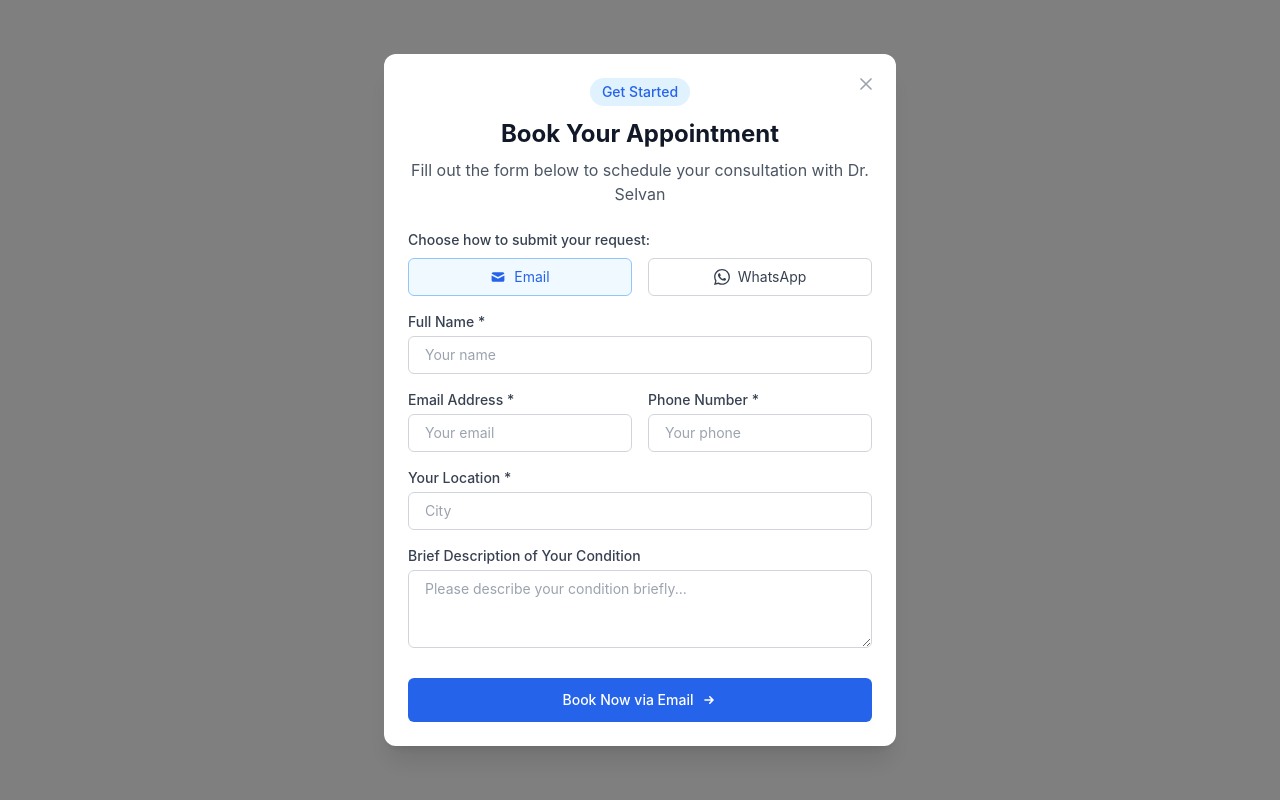
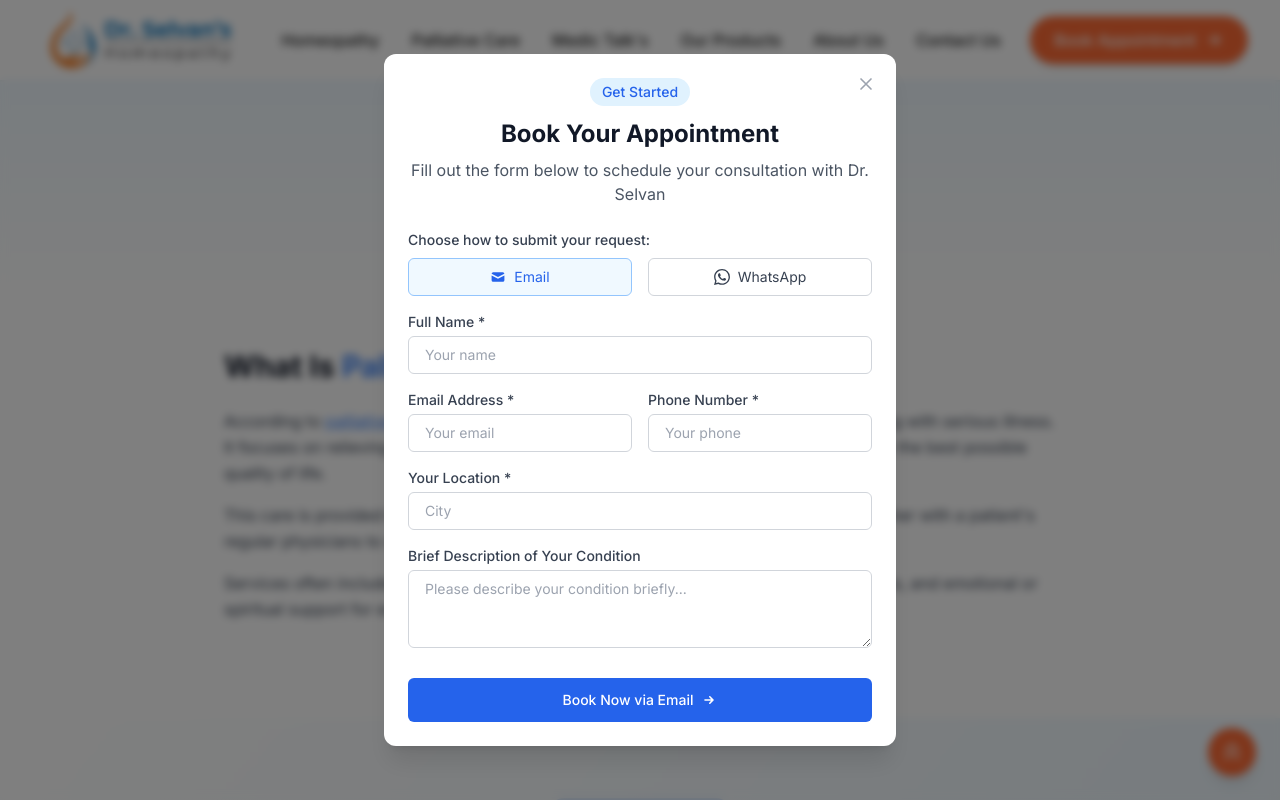
Before and after one commit to dinesh3456/dr-selvan-homeopathy, a Next.js app: page /palliative-care in a window 1280 px wide. Before the commit this address had no page. Shown: the top 800 px of the page. Built offline with nearby package versions, Linux system fonts and the light colour scheme.

Commit message:
Remove palliative care section from home and add nav links

```diff
--- a/src/components/home/PalliativeCareSection.jsx
+++ b/src/components/home/PalliativeCareSection.jsx
@@ -200,6 +200,32 @@ const PalliativeCareSection = () => {
                   of conventional treatments, and improve overall quality of
                   life.
                 </p>
+                <p className="text-gray-600 mt-4">
+                  According to
+                  {" "}
+                  <a
+                    href="https://palliativeorg.com"
+                    target="_blank"
+                    rel="noopener noreferrer"
+                    className="text-primary underline"
+                  >
+                    palliativeorg.com
+                  </a>
+                  , palliative care focuses on relieving symptoms and stress so
+                  patients and families can enjoy the best possible quality of
+                  life during treatment.
+                </p>
+                <p className="text-gray-600 mt-4">
+                  The site explains that an interdisciplinary team of doctors,
+                  nurses, and other specialists works alongside a patient's
+                  regular physicians to provide an extra layer of support.
+                </p>
+                <p className="text-gray-600 mt-4 mb-6">
+                  Palliative care can be started at any stage of a serious
+                  illness and may include help with pain management, guidance on
+                  treatment choices, and emotional or spiritual support for both
+                  patient and family members.
+                </p>
 
                 <div className="mt-6">
                   <AppointmentButton
--- a/src/components/layout/Header.jsx
+++ b/src/components/layout/Header.jsx
@@ -278,6 +278,15 @@ const Header = () => {
 
             <motion.div whileHover="hover" variants={linkHoverVariants}>
               <Link
+                href="/palliative-care"
+                className="text-dark hover:text-primary font-medium transition"
+              >
+                Palliative Care
+              </Link>
+            </motion.div>
+
+            <motion.div whileHover="hover" variants={linkHoverVariants}>
+              <Link
                 href="/natural-treatment"
                 className="text-dark hover:text-primary font-medium transition"
               >
@@ -528,6 +537,23 @@ const Header = () => {
                 </div>
               )}
 
+              {/* Palliative Care Menu Item */}
+              <motion.div
+                variants={menuItemVariants}
+                whileHover={{
+                  backgroundColor: "#EFF6FF",
+                  x: 5,
+                }}
+              >
+                <Link
+                  href="/palliative-care"
+                  className="block px-3 py-2 text-base font-medium text-dark hover:text-primary rounded-md"
+                  onClick={() => setIsOpen(false)}
+                >
+                  Palliative Care
+                </Link>
+              </motion.div>
+
               {/* Medic Talk Menu Item */}
               <motion.div
                 variants={menuItemVariants}
--- a/src/pages/index.js
+++ b/src/pages/index.js
@@ -7,7 +7,6 @@ import WhyChooseSection from "../components/home/WhyChooseSection";
 import FeaturedTreatments from "../components/home/FeaturedTreatments";
 import TestimonialsSection from "../components/home/TestimonialsSection";
 import BenefitsSection from "../components/home/BenefitsSection";
-import PalliativeCareSection from "../components/home/PalliativeCareSection";
 import ProductsPreview from "../components/home/ProductsPreview";
 import AppointmentForm from "../components/home/AppointmentForm";
 
@@ -57,9 +56,6 @@ export default function Home() {
           <BenefitsSection />
         </motion.section>
 
-        <motion.section variants={sectionItemVariants}>
-          <PalliativeCareSection />
-        </motion.section>
 
         {/* Testimonials Section */}
         <motion.section variants={sectionItemVariants}>
--- /dev/null
+++ b/src/pages/palliative-care.js
@@ -0,0 +1,62 @@
+import React from "react";
+import Layout from "../components/layout/Layout";
+import PalliativeCareSection from "../components/home/PalliativeCareSection";
+
+const PalliativeCarePage = () => {
+  return (
+    <Layout title="Palliative Care | Dr. Selvan's Homeopathy">
+      {/* Hero Section */}
+      <div className="bg-gradient-to-b from-blue-50 to-white py-12 md:py-16">
+        <div className="max-w-7xl mx-auto px-4 sm:px-6 lg:px-8">
+          <div className="text-center max-w-3xl mx-auto">
+            <h1 className="text-4xl md:text-5xl font-bold text-gray-900 mb-4">
+              Palliative <span className="text-primary">Care</span>
+            </h1>
+            <p className="text-lg text-gray-600 italic">
+              "Compassionate support when you need it most"
+            </p>
+          </div>
+        </div>
+      </div>
+
+      {/* Introductory Content */}
+      <div className="max-w-4xl mx-auto px-4 sm:px-6 lg:px-8 py-12">
+        <section className="mb-12">
+          <h2 className="text-2xl md:text-3xl font-bold text-gray-900 mb-6">
+            What Is <span className="text-primary">Palliative Care?</span>
+          </h2>
+          <p className="text-gray-700 mb-4 leading-relaxed">
+            According to
+            {" "}
+            <a
+              href="https://palliativeorg.com"
+              target="_blank"
+              rel="noopener noreferrer"
+              className="text-primary underline"
+            >
+              palliativeorg.com
+            </a>
+            , palliative care is specialized medical care for people living with
+            serious illness. It focuses on relieving symptoms and stress so both
+            patients and their families can enjoy the best possible quality of
+            life.
+          </p>
+          <p className="text-gray-700 mb-4 leading-relaxed">
+            This care is provided by a team of doctors, nurses, and other
+            specialists who work together with a patient's regular physicians to
+            offer an extra layer of support at any stage of illness.
+          </p>
+          <p className="text-gray-700 leading-relaxed">
+            Services often include pain and symptom management, help navigating
+            treatment options, and emotional or spiritual support for everyone
+            involved.
+          </p>
+        </section>
+      </div>
+
+      <PalliativeCareSection />
+    </Layout>
+  );
+};
+
+export default PalliativeCarePage;
```
